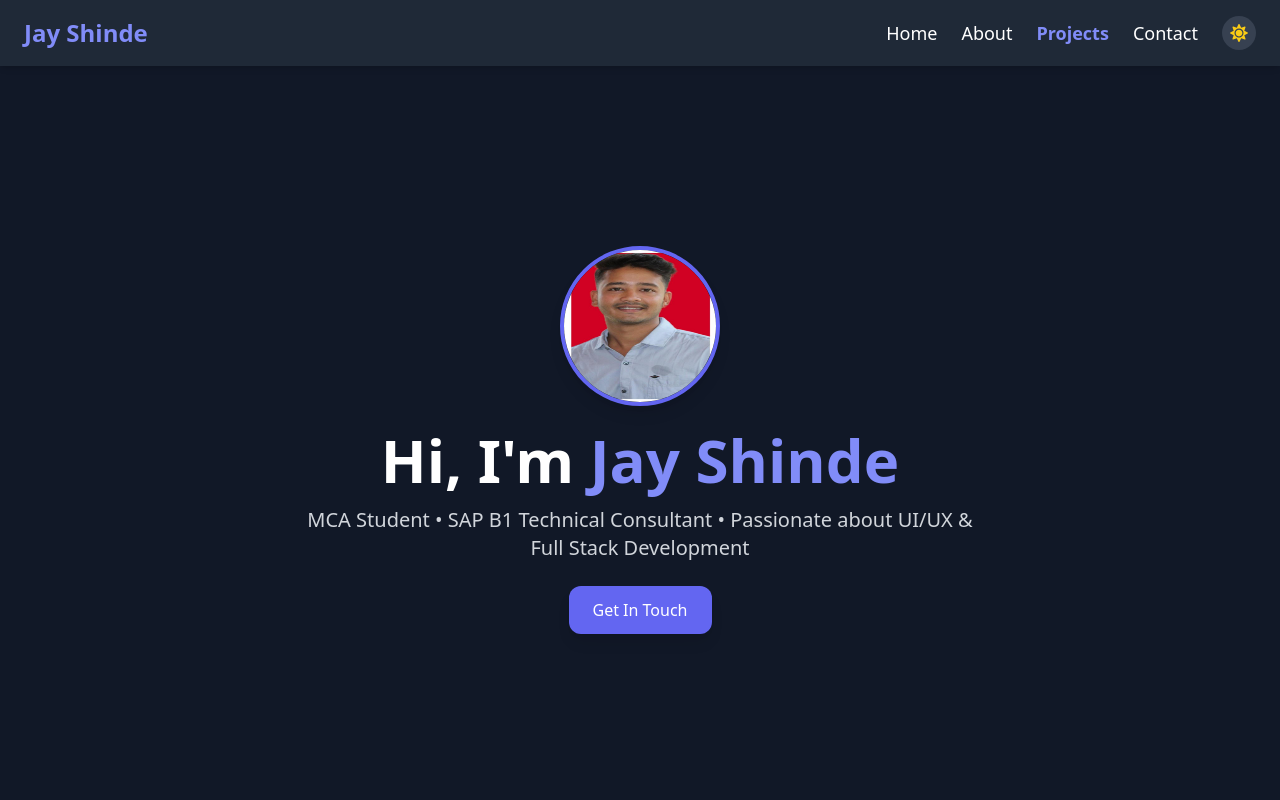
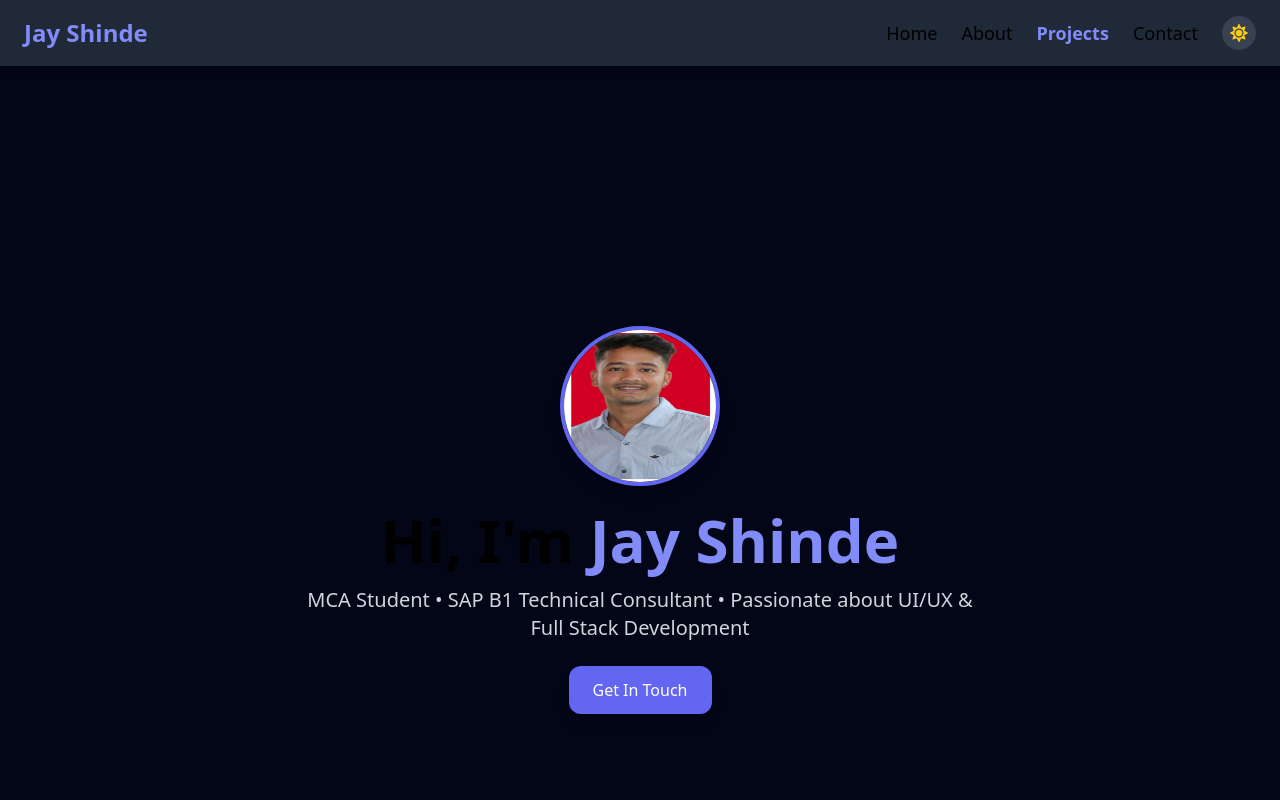
Before and after one commit to jayshinde-9823/MyPortfolio, a React (Create React App) app: page / in a window 1280 px wide. Shown: the top 800 px of the page. Built offline with nearby package versions, Linux system fonts and the light colour scheme.

Commit message:
Update App.js

```diff
--- a/src/App.js
+++ b/src/App.js
@@ -2,31 +2,30 @@ import React, { useState, useEffect } from "react";
 import Navbar from "./components/Navbar";
 import Hero from "./components/Hero";
 import About from "./components/About";
+import Skills from "./components/Skills";
 import Projects from "./components/Projects";
 import Contact from "./components/Contact";
 import Footer from "./components/Footer";
 
-function App() {
+export default function App() {
   const [darkMode, setDarkMode] = useState(true);
 
   useEffect(() => {
-    if (darkMode) {
-      document.documentElement.classList.add("dark");
-    } else {
-      document.documentElement.classList.remove("dark");
-    }
+    if (darkMode) document.documentElement.classList.add("dark");
+    else document.documentElement.classList.remove("dark");
   }, [darkMode]);
 
   return (
-    <div className={`min-h-screen ${darkMode ? "bg-gray-900 text-white" : "bg-gray-100 text-gray-900"}`}>
+    <div className="min-h-screen bg-white dark:bg-slate-950 transition-colors">
       <Navbar darkMode={darkMode} setDarkMode={setDarkMode} />
-      <Hero />
-      <About />
-      <Projects />
-      <Contact />
+      <main className="pt-20">
+        <Hero />
+        <About />
+        <Skills />
+        <Projects />
+        <Contact />
+      </main>
       <Footer />
     </div>
   );
 }
-
-export default App;
```
